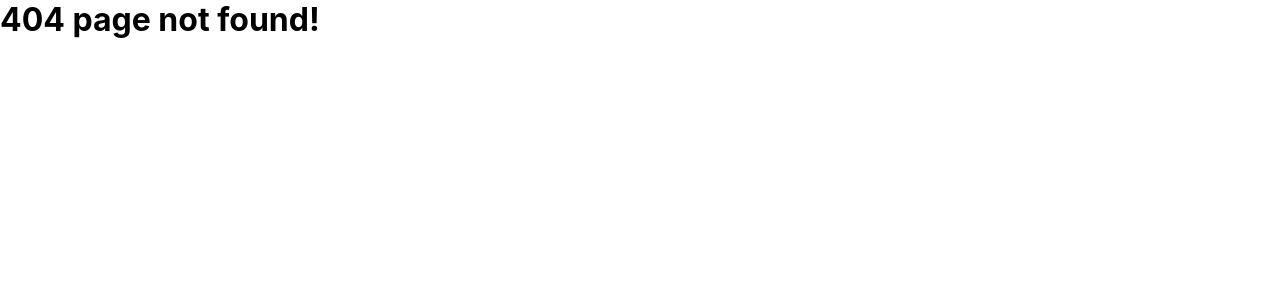
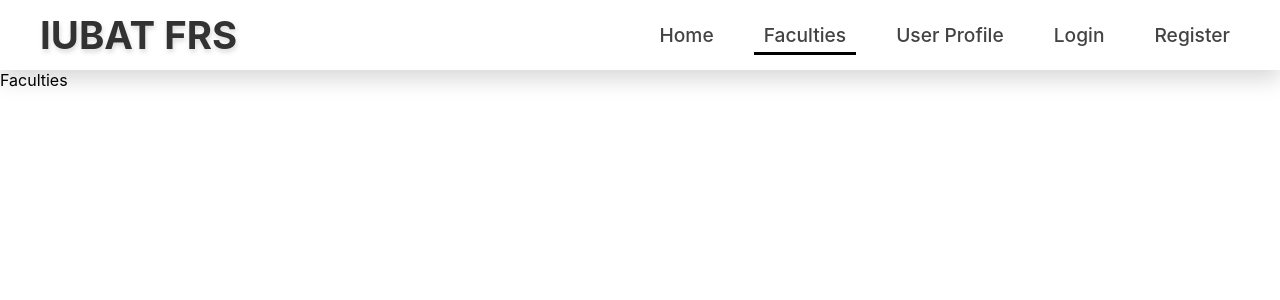
Before and after one commit to naimur-29/iubat-frs-frontend, a React (Create React App) app: page /faculties in a window 1280 px wide. Before the commit this address had no page. Shown: the top 300 px of the page. Built offline with nearby package versions, Linux system fonts and the light colour scheme.

Commit message:
completed navbar & added folder structure

```diff
--- a/src/App.js
+++ b/src/App.js
@@ -3,22 +3,25 @@ import { Routes, Route } from "react-router-dom";
 import "./App.css";
 
 import Home from "./pages/Home/Home";
+import Faculties from "./pages/Faculties/Faculties";
+import UserProfile from "./pages/UserProfile/UserProfile";
+import Login from "./pages/Login/Login";
+import Register from "./pages/Register/Register";
 import Navbar from "./components/Navbar/Navbar";
 
 const App = () => {
   return (
-    <Routes>
-      <Route
-        path="/"
-        element={
-          <div>
-            <Navbar />
-            <Home />
-          </div>
-        }
-      />
-      <Route path="*" element={<h1>404 page not found!</h1>} />
-    </Routes>
+    <>
+      <Navbar />
+      <Routes>
+        <Route path="/" element={<Home />} />
+        <Route path="/faculties" element={<Faculties />} />
+        <Route path="/users/:id" element={<UserProfile />} />
+        <Route path="/login" element={<Login />} />
+        <Route path="/register" element={<Register />} />
+        <Route path="*" element={<h1>404 page not found!</h1>} />
+      </Routes>
+    </>
   );
 };
 
--- a/src/components/Navbar/Navbar.css
+++ b/src/components/Navbar/Navbar.css
@@ -2,6 +2,7 @@
   max-width: 1920px;
   margin: 0 auto;
   box-shadow: 0px 10px 20px rgba(0, 0, 0, 0.15);
+  user-select: none;
 }
 
 .main-navbar-container .nav-container {
@@ -18,6 +19,10 @@
   text-shadow: 1px 3px 5px rgba(0, 0, 0, 0.15);
 }
 
+.main-navbar-container .nav-container .right .item-container {
+  display: none;
+}
+
 .main-navbar-container .nav-container .right .mobile-nav {
   display: flex;
   align-items: center;
@@ -26,6 +31,7 @@
   padding: 12px;
   font-size: 1.4rem;
   border-radius: 4px;
+  cursor: pointer;
   transition: all 0.1s ease;
 }
 
@@ -72,7 +78,7 @@
   align-items: center;
   justify-content: space-between;
   flex-direction: column;
-  height: 70%;
+  height: 75%;
   width: 80%;
 }
 
@@ -82,7 +88,7 @@
   border: 3px solid #000;
   border-radius: 4px;
   width: 100%;
-  padding: 12px 0;
+  padding: 10px 0;
   text-align: center;
   font-size: 1.4rem;
   font-weight: bold;
@@ -99,8 +105,28 @@
   transform: scale(1.1);
 }
 
+@media (min-width: 520px) {
+  .main-navbar-container .mobile-menu {
+    width: 70%;
+  }
+}
+
 @media (min-width: 720px) {
+  .main-navbar-container .mobile-menu {
+    width: 55%;
+  }
+}
+
+@media (min-width: 920px) {
+  .main-navbar-container .nav-container {
+    padding: 0 40px;
+  }
+
   .main-navbar-container .nav-container .right .mobile-nav {
+    display: none;
+  }
+
+  .main-navbar-container .overlay {
     display: none;
   }
 
@@ -108,7 +134,82 @@
     display: none;
   }
 
-  .main-navbar-container .overlay {
-    display: none;
+  .main-navbar-container .nav-container .right .item-container {
+    display: flex;
+    align-items: center;
+    justify-content: center;
+    gap: 30px;
+  }
+
+  .main-navbar-container .nav-container .right .item-container .item {
+    position: relative;
+    padding: 8px 10px;
+    font-size: 1.2rem;
+    font-weight: 500;
+    color: #434343;
+  }
+
+  .main-navbar-container .nav-container .right .item-container .item:hover {
+    color: #fff;
+  }
+
+  .main-navbar-container
+    .nav-container
+    .right
+    .item-container
+    .item:hover.active {
+    color: #434343;
+  }
+
+  .main-navbar-container
+    .nav-container
+    .right
+    .item-container
+    .item
+    .on-active-animation {
+    background-color: #44f7;
+    border-radius: 4px;
+    position: absolute;
+    width: 120%;
+    height: 0%;
+    top: 100%;
+    left: -10%;
+    z-index: -10;
+    transition: all 0.15s ease-in-out;
+  }
+
+  .main-navbar-container
+    .nav-container
+    .right
+    .item-container
+    .item:hover
+    .on-active-animation {
+    height: 100%;
+    top: 0;
+    border-bottom: 3px solid #000;
+  }
+
+  .main-navbar-container
+    .nav-container
+    .right
+    .item-container
+    .item:active
+    .on-active-animation {
+    transform: scale(0.9);
+  }
+
+  .main-navbar-container
+    .nav-container
+    .right
+    .item-container
+    .item.active
+    .on-active-animation {
+    background-color: #fff;
+    width: 100%;
+    height: 100%;
+    top: 0;
+    left: 0;
+    border-radius: 0;
+    border-bottom: 3px solid #000;
   }
 }
--- a/src/components/Navbar/Navbar.js
+++ b/src/components/Navbar/Navbar.js
@@ -1,16 +1,25 @@
 import React, { useState } from "react";
 import "./Navbar.css";
 import { BiAtom } from "react-icons/bi";
-import { Link } from "react-router-dom";
+import { Link, NavLink } from "react-router-dom";
 
 const Navbar = () => {
   const [mobileMenu, setMobileMenu] = useState(false);
+  const NavItems = [
+    ["Home", "/"],
+    ["Faculties", "/faculties"],
+    ["User Profile", "/users/:id"],
+    ["Login", "/login"],
+    ["Register", "/register"],
+  ];
 
   return (
     <div className="main-navbar-container">
       <nav className="nav-container">
         <div className="left">
-          <h1 className="title">IUBAT FRS</h1>
+          <h1 className="title">
+            <Link to="/">IUBAT FRS</Link>
+          </h1>
         </div>
         <div className="right">
           <button
@@ -20,6 +29,21 @@ const Navbar = () => {
             <BiAtom />
             Menu
           </button>
+          <div className="item-container">
+            {NavItems.map((item, index) => (
+              <NavLink
+                to={item[1]}
+                className={({ isActive }) =>
+                  isActive ? "item active" : "item"
+                }
+                onClick={() => setMobileMenu(false)}
+                key={index}
+              >
+                <div className="on-active-animation"></div>
+                {item[0]}
+              </NavLink>
+            ))}
+          </div>
         </div>
       </nav>
       <div
@@ -29,18 +53,16 @@ const Navbar = () => {
       <div className={mobileMenu ? "mobile-menu active" : "overlay"}>
         {mobileMenu && (
           <div className="item-container">
-            <Link to="/faculties" className="item">
-              Faculties
-            </Link>
-            <Link to="/profile" className="item">
-              User Profile
-            </Link>
-            <Link to="/login" className="item">
-              Log In
-            </Link>
-            <Link to="/register" className="item">
-              Register
-            </Link>
+            {NavItems.map((item, index) => (
+              <Link
+                to={item[1]}
+                className="item"
+                onClick={() => setMobileMenu(false)}
+                key={index}
+              >
+                {item[0]}
+              </Link>
+            ))}
           </div>
         )}
       </div>
--- /dev/null
+++ b/src/pages/Faculties/Faculties.js
@@ -0,0 +1,8 @@
+import React from "react";
+import "./Faculties.css";
+
+const Faculties = () => {
+  return <div>Faculties</div>;
+};
+
+export default Faculties;
--- a/src/pages/Home/Home.js
+++ b/src/pages/Home/Home.js
@@ -1,4 +1,5 @@
 import React from "react";
+import "./Home.css";
 
 const Home = () => {
   return <div>Home</div>;
--- /dev/null
+++ b/src/pages/Login/Login.js
@@ -0,0 +1,8 @@
+import React from "react";
+import "./Login.css";
+
+const Login = () => {
+  return <div>Login</div>;
+};
+
+export default Login;
--- /dev/null
+++ b/src/pages/Register/Register.js
@@ -0,0 +1,8 @@
+import React from "react";
+import "./Register.css";
+
+const Register = () => {
+  return <div>Register</div>;
+};
+
+export default Register;
--- /dev/null
+++ b/src/pages/UserProfile/UserProfile.js
@@ -0,0 +1,8 @@
+import React from "react";
+import "./UserProfile.css";
+
+const UserProfile = () => {
+  return <div>UserProfile</div>;
+};
+
+export default UserProfile;
```
Also changed, not shown: src/pages/Faculties/Faculties.css (added), src/pages/Login/Login.css (added), src/pages/Register/Register.css (added), src/pages/UserProfile/UserProfile.css (added).
